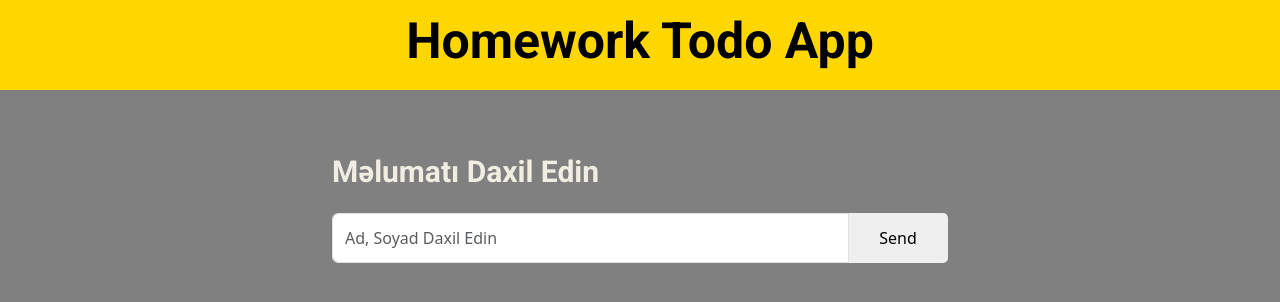
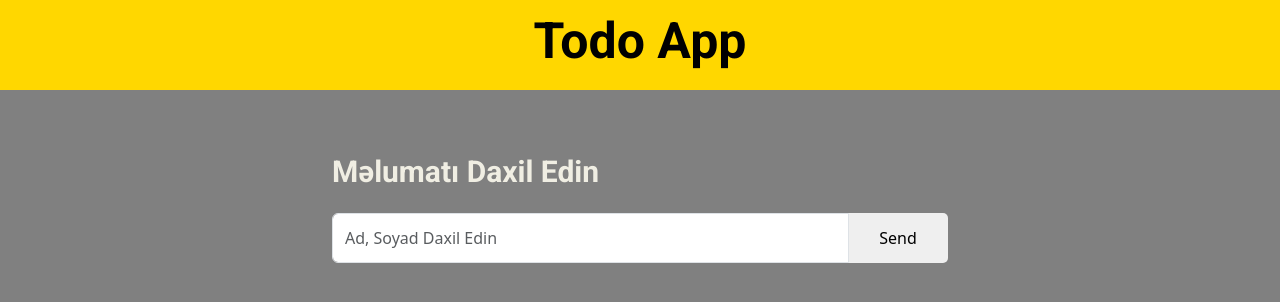
Before and after one commit to AykhanMikayilzada/SimpleToDoApp-In-JS, a plain HTML site: page index.html in a window 1280 px wide. Drawn offline with nearby package versions, Linux system fonts and the light colour scheme.

Commit message:
Update index.html

```diff
--- a/index.html
+++ b/index.html
@@ -16,7 +16,7 @@
   </head>
   <body>
     <header>
-      <h1>Homework Todo App</h1>
+      <h1>Todo App</h1>
     </header>
     <main>
       <div class="container">
```
